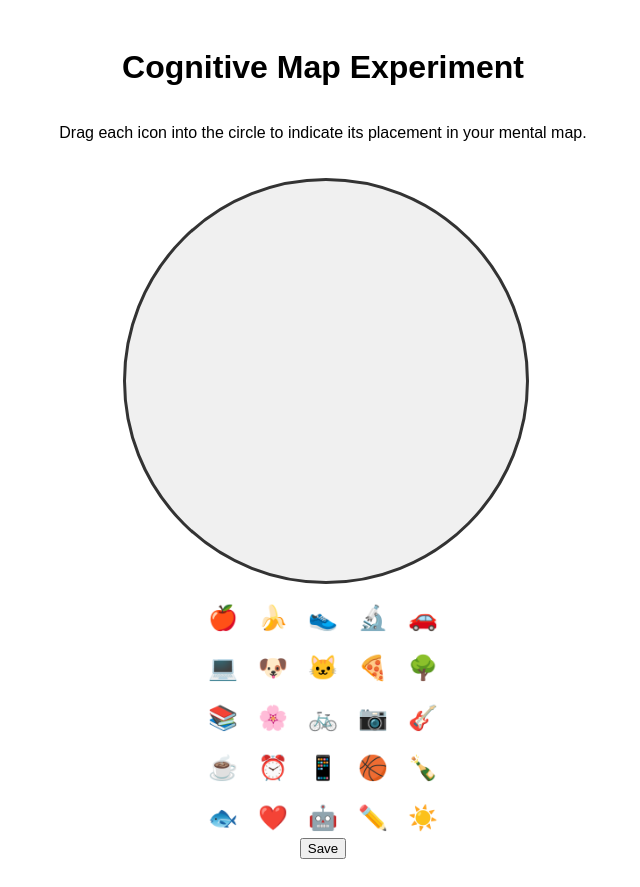
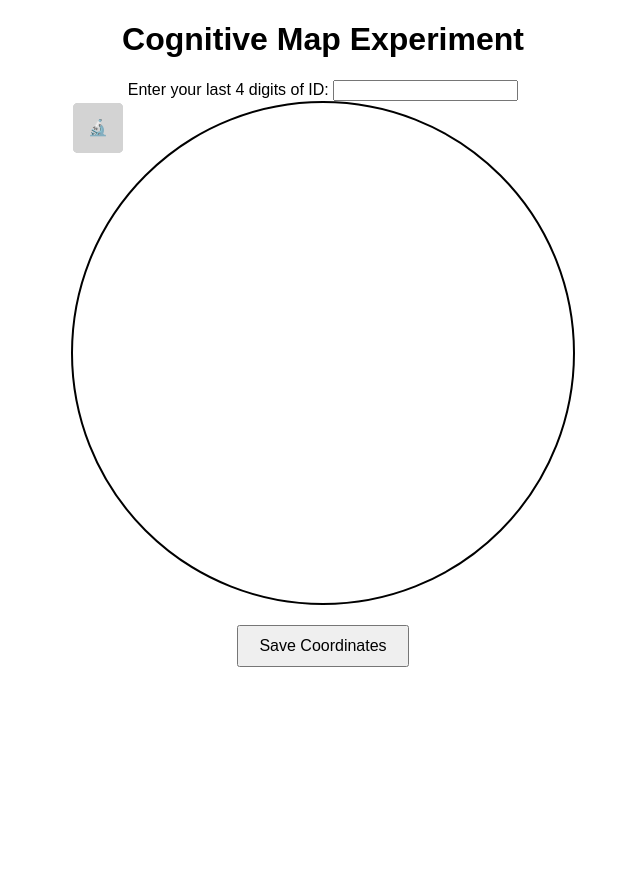
Before and after one commit to RefaelTikochinski/CognitiveMapExperiment, a plain HTML site: page index.html in a window 1280 px wide. Shown: the whole page, without its empty margins (317-957 px from the left). After the commit the page ends 800 px from the top, so only its background shows below. Drawn offline with Linux system fonts and the light colour scheme.

Commit message:
Add files via upload

```diff
--- a/index.html
+++ b/index.html
@@ -8,43 +8,22 @@
 </head>
 <body>
   <h1>Cognitive Map Experiment</h1>
-  <p>Drag each icon into the circle to indicate its placement in your mental map.</p>
 
-  <div id="circle-area">
-    <!-- Circle where participants will drop items -->
-    <div id="circle"></div>
+  <!-- Input for participant's last 4 digits of ID -->
+  <div>
+    <label for="participant-id">Enter your last 4 digits of ID:</label>
+    <input type="text" id="participant-id" maxlength="4" pattern="[0-9]{4}" required>
   </div>
 
-  <!-- Icons to drag -->
-  <div id="icon-pool">
+  <div id="circle">
     <div class="icon" id="apple" draggable="true">🍎</div>
     <div class="icon" id="banana" draggable="true">🍌</div>
     <div class="icon" id="shoe" draggable="true">👟</div>
     <div class="icon" id="microscope" draggable="true">🔬</div>
-    <div class="icon" id="car" draggable="true">🚗</div>
-    <div class="icon" id="laptop" draggable="true">💻</div>
-    <div class="icon" id="dog" draggable="true">🐶</div>
-    <div class="icon" id="cat" draggable="true">🐱</div>
-    <div class="icon" id="pizza" draggable="true">🍕</div>
-    <div class="icon" id="tree" draggable="true">🌳</div>
-    <div class="icon" id="book" draggable="true">📚</div>
-    <div class="icon" id="flower" draggable="true">🌸</div>
-    <div class="icon" id="bicycle" draggable="true">🚲</div>
-    <div class="icon" id="camera" draggable="true">📷</div>
-    <div class="icon" id="guitar" draggable="true">🎸</div>
-    <div class="icon" id="coffee" draggable="true">☕</div>
-    <div class="icon" id="clock" draggable="true">⏰</div>
-    <div class="icon" id="phone" draggable="true">📱</div>
-    <div class="icon" id="basketball" draggable="true">🏀</div>
-    <div class="icon" id="bottle" draggable="true">🍾</div>
-    <div class="icon" id="fish" draggable="true">🐟</div>
-    <div class="icon" id="heart" draggable="true">❤️</div>
-    <div class="icon" id="robot" draggable="true">🤖</div>
-    <div class="icon" id="pencil" draggable="true">✏️</div>
-    <div class="icon" id="sun" draggable="true">☀️</div>
+    <!-- Add more icons here -->
   </div>
 
-  <button onclick="saveCoordinates()">Save</button>
+  <button onclick="saveCoordinates()">Save Coordinates</button>
 
   <script src="script.js"></script>
 </body>
--- a/script.js
+++ b/script.js
@@ -46,24 +46,37 @@ function dragEnd(event) {
   event.target.style.cursor = 'grab';
 }
 
-// Convert data to CSV format and download
+// Send coordinates to the server and save them to GitHub
 function saveCoordinates() {
-  // Create CSV data
-  let csvContent = "data:text/csv;charset=utf-8,";
-  csvContent += "Icon,Relative X,Relative Y\n"; // CSV header
+  // Get the participant's ID
+  const participantId = document.getElementById('participant-id').value;
 
+  if (!participantId) {
+    alert('Please enter your last 4 digits of ID.');
+    return;
+  }
+
+  // Prepare data to send
+  const coordinates = [];
   Object.keys(iconCoordinates).forEach(iconId => {
     const { x, y } = iconCoordinates[iconId];
-    csvContent += `${iconId},${x},${y}\n`;
+    coordinates.push({ id: iconId, x: x, y: y });
   });
 
-  // Create a downloadable link for the CSV file
-  const encodedUri = encodeURI(csvContent);
-  const link = document.createElement("a");
-  link.setAttribute("href", encodedUri);
-  link.setAttribute("download", "cognitive_map_coordinates.csv");
-  document.body.appendChild(link); // Required for Firefox
-
-  link.click();
-  document.body.removeChild(link); // Clean up the link element
+  // Send data to the server via POST request, including the ID in the filename
+  fetch(`/save-coordinates/${participantId}`, {
+    method: 'POST',
+    headers: {
+      'Content-Type': 'application/json',
+    },
+    body: JSON.stringify(coordinates),
+  })
+  .then(response => response.json())
+  .then(data => {
+    alert('Data saved successfully!');
+  })
+  .catch(error => {
+    console.error('Error:', error);
+    alert('Error saving data');
+  });
 }
--- a/style.css
+++ b/style.css
@@ -1,44 +1,32 @@
 body {
   font-family: Arial, sans-serif;
-  display: flex;
-  flex-direction: column;
-  align-items: center;
-  padding: 20px;
-}
-
-#circle-area {
-  position: relative;
-  width: 400px;
-  height: 400px;
-  margin-top: 20px;
+  text-align: center;
 }
 
 #circle {
-  width: 100%;
-  height: 100%;
+  width: 500px;
+  height: 500px;
   border-radius: 50%;
-  border: 3px solid #333;
-  position: absolute;
-  top: 0;
-  left: 0;
-  background-color: #f0f0f0; /* Light gray background */
-}
-
-#icon-pool {
-  display: flex;
-  flex-wrap: wrap;
-  gap: 10px;
-  margin-top: 20px;
-  width: 250px;
-  justify-content: center;
+  border: 2px solid black;
+  margin: 0 auto;
+  position: relative;
 }
 
 .icon {
-  width: 40px;
-  height: 40px;
+  width: 50px;
+  height: 50px;
+  background-color: lightgray;
   display: flex;
+  justify-content: center;
   align-items: center;
-  justify-content: center;
-  font-size: 24px;
-  cursor: grab;
+  border-radius: 5px;
+  cursor: pointer;
+  position: absolute;
+  user-select: none;
 }
+
+button {
+  margin-top: 20px;
+  padding: 10px 20px;
+  font-size: 16px;
+}
```
